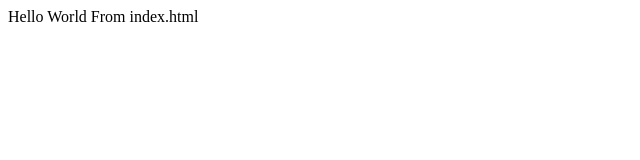
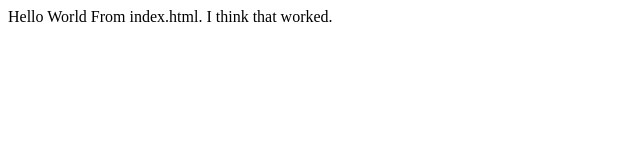
Before and after one commit to gconnolly/edison-playgound, a website: page public/index.html in a window 1280 px wide. Shown: the whole page, without its empty margins (0-640 px from the left). Drawn offline with Linux system fonts and the light colour scheme.

Commit message:
Sanity check

```diff
--- a/public/index.html
+++ b/public/index.html
@@ -6,6 +6,6 @@
 		</title>
 	</head>
 	<body>
-		Hello World From index.html
+		Hello World From index.html. I think that worked.
 	</body>
 </html>
```
Also changed, not shown: README.MD.
